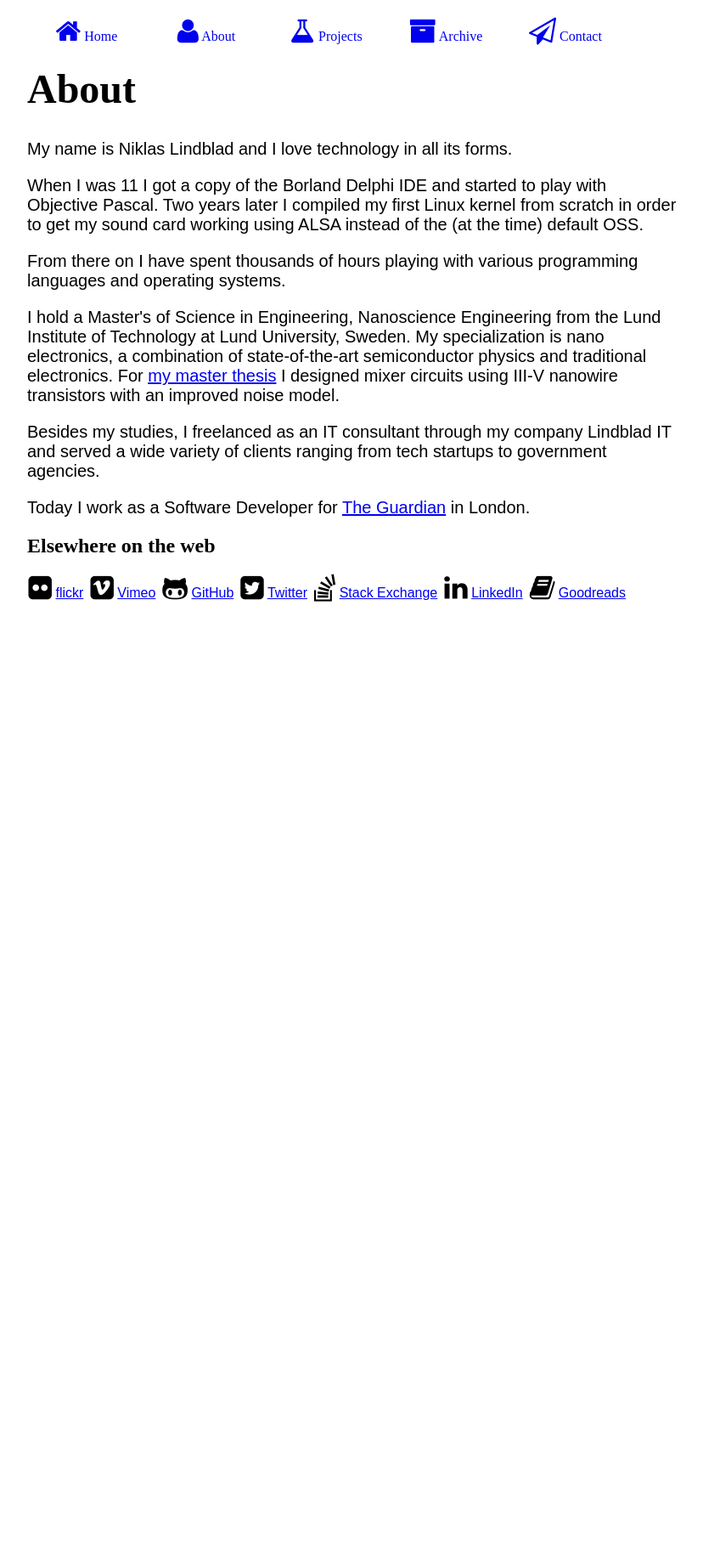
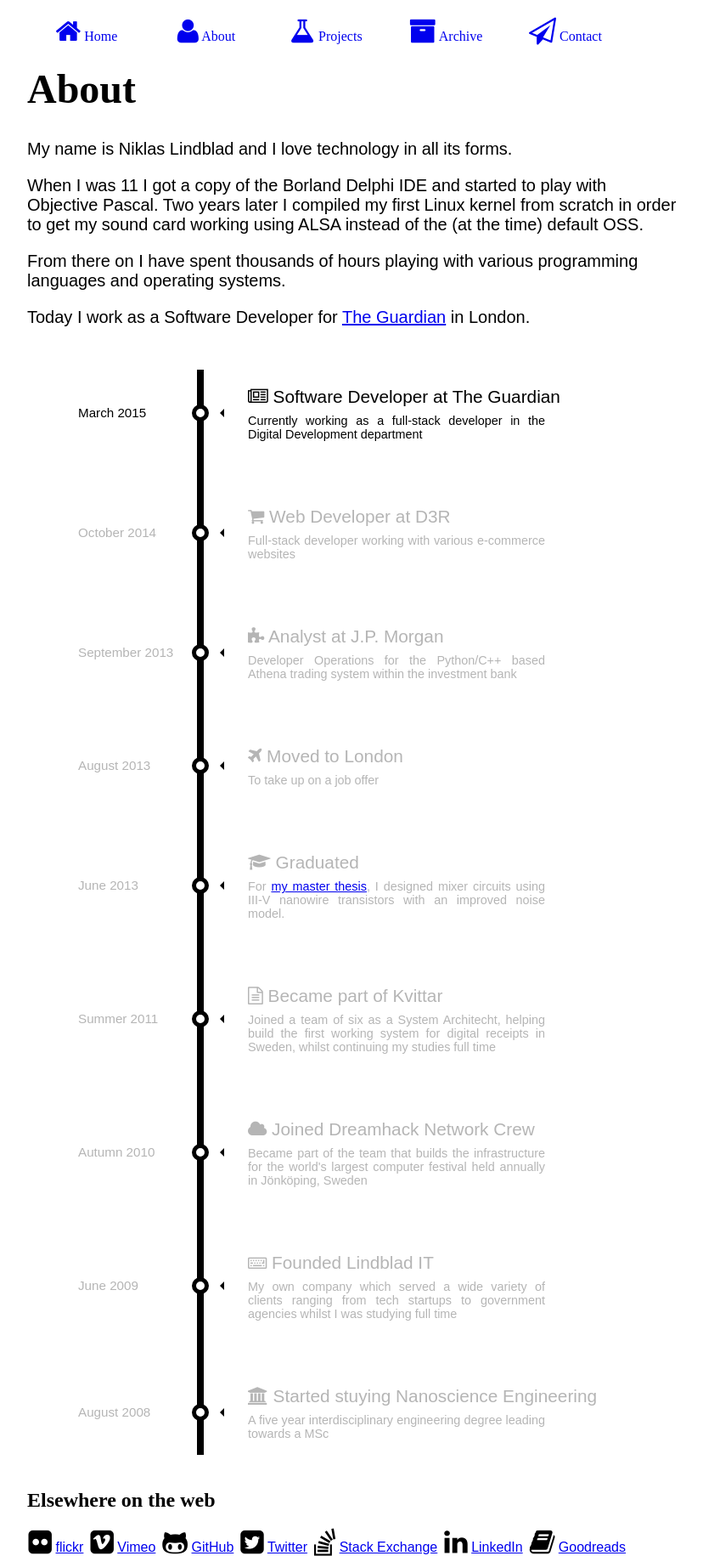
Before and after one commit to niklasvincent/nlindblad.github.io, a Jekyll site: the page built from about.html, in a window 1280 px wide. Shown: the whole page at 85% size, without its empty margins (224-1052 px from the left). Built offline with Jekyll 4.4.1, drawn with Linux system fonts in a browser that asks for light colours; some web fonts are replaced; Markdown is read by kramdown in place of the engine named in the settings; before the commit the page ends 900 px from its top, so only the background shows below that.

Commit message:
Add timeline to about page

```diff
--- a/Gruntfile.js
+++ b/Gruntfile.js
@@ -26,7 +26,7 @@ module.exports = function(grunt) {
                 },
                 files: {
                     '_css/main.css': '_sass/main.scss',
-                    '_css/menubar.css': '_sass/navigation/menubar.scss'
+                    '_css/menubar.css': '_sass/navigation/menubar.scss',
                 }
             }
         },
@@ -44,6 +44,7 @@ module.exports = function(grunt) {
                         '_css/google-web-fonts.css',
                         '_css/font-awesome.css',
                         '_css/main.css',
+                        '_css/timeline.css',
                         '_css/menubar.css',
                         '_css/pygments.css',
                     ]
--- a/about.html
+++ b/about.html
@@ -11,11 +11,111 @@ layout: default
 
 <p>From there on I have spent thousands of hours playing with various programming languages and operating systems.</p>
 
-<p>I hold a Master's of Science in Engineering, Nanoscience Engineering from the Lund Institute of Technology at Lund University, Sweden. My specialization is nano electronics, a combination of state-of-the-art semiconductor physics and traditional electronics. For <a href="https://lup.lub.lu.se/student-papers/search/publication/4124543" target="_blank">my master thesis</a> I designed mixer circuits using III-V nanowire transistors with an improved noise model.</p>
+<p>Today I work as a Software Developer for <a href="https://www.theguardian.com/info/developer-blog" target="_blank">The Guardian</a> in London.</p>
 
-<p>Besides my studies, I freelanced as an IT consultant through my company Lindblad IT and served a wide variety of clients ranging from tech startups to government agencies.</p>
+<!-- Based on http://codepen.io/P233/pen/lGewF -->
 
-<p>Today I work as a Software Developer for <a href="https://www.theguardian.com/info/developer-blog" target="_blank">The Guardian</a> in London.</p>
+<ul id='timeline'>
+  <li>
+    <input class='radio' type='radio' checked>
+    <div class="relative">
+      <label><i class="fa fa-newspaper-o"></i> Software Developer at The Guardian</label>
+      <span class='date'>March 2015</span>
+      <span class='circle'></span>
+    </div>
+    <div class='content'>
+      <p>Currently working as a full-stack developer in the Digital Development department</p>
+    </div>
+  </li>
+  <li class="past">
+    <input class='radio' type='radio' checked>
+    <div class="relative">
+      <label><i class="fa fa-shopping-cart"></i> Web Developer at D3R</label>
+      <span class='date'>October 2014</span>
+      <span class='circle'></span>
+    </div>
+    <div class='content'>
+      <p>Full-stack developer working with various e-commerce websites</p>
+    </div>
+  </li>
+  <li class="past">
+    <input class='radio' type='radio' checked>
+    <div class="relative">
+      <label><i class="fa fa-puzzle-piece"></i> Analyst at J.P. Morgan</label>
+      <span class='date'>September 2013</span>
+      <span class='circle'></span>
+    </div>
+    <div class='content'>
+      <p>Developer Operations for the Python/C++ based Athena trading system within the investment bank</p>
+    </div>
+  </li>
+  <li class="past">
+    <input class='radio' type='radio' checked>
+    <div class="relative">
+      <label><i class="fa fa-plane"></i> Moved to London</label>
+      <span class='date'>August 2013</span>
+      <span class='circle'></span>
+    </div>
+    <div class='content'>
+      <p>To take up on a job offer</p>
+    </div>
+  </li>
+  <li class="past">
+    <input class='radio' type='radio' checked>
+    <div class="relative">
+      <label><i class="fa fa-graduation-cap"></i> Graduated</label>
+      <span class='date'>June 2013</span>
+      <span class='circle'></span>
+    </div>
+    <div class='content'>
+      <p>For <a href="https://lup.lub.lu.se/student-papers/search/publication/4124543" target="_blank">my master thesis</a>, I designed mixer circuits using III-V nanowire transistors with an improved noise model.</p>
+    </div>
+  </li>
+  <li class="past">
+    <input class='radio' type='radio' checked>
+    <div class="relative">
+      <label><i class="fa fa-file-text-o"></i> Became part of Kvittar</label>
+      <span class='date'>Summer 2011</span>
+      <span class='circle'></span>
+    </div>
+    <div class='content'>
+      <p>Joined a team of six as a System Architecht, helping build the first working system for digital receipts in Sweden, whilst continuing my studies full time</p>
+    </div>
+  </li>
+  <li class="past">
+    <input class='radio' type='radio' checked>
+    <div class="relative">
+      <label><i class="fa fa-cloud"></i> Joined Dreamhack Network Crew</label>
+      <span class='date'>Autumn 2010</span>
+      <span class='circle'></span>
+    </div>
+    <div class='content'>
+      <p>Became part of the team that builds the infrastructure for the world's largest computer festival held annually in J&ouml;nk&ouml;ping, Sweden</p>
+    </div>
+  </li>
+  <li class="past">
+    <input class='radio' type='radio' checked>
+    <div class="relative">
+      <label><i class="fa fa-keyboard-o"></i> Founded Lindblad IT</label>
+      <span class='date'>June 2009</span>
+      <span class='circle'></span>
+    </div>
+    <div class='content'>
+      <p>My own company which served a wide variety of clients ranging from tech startups to government agencies whilst I was studying full time</p>
+    </div>
+  </li>
+  <li class="past">
+    <input class='radio' type='radio' checked>
+    <div class="relative">
+      <label><i class="fa fa-university"></i> Started stuying Nanoscience Engineering</label>
+      <span class='date'>August 2008</span>
+      <span class='circle'></span>
+    </div>
+    <div class='content'>
+      <p>A five year interdisciplinary engineering degree leading towards a MSc</p>
+    </div>
+  </li>
+</ul>
 
 <h2>Elsewhere on the web</h2>
 
```
Also changed, not shown: _css/timeline.css (added, +123 -0 lines), _includes/style.css.
